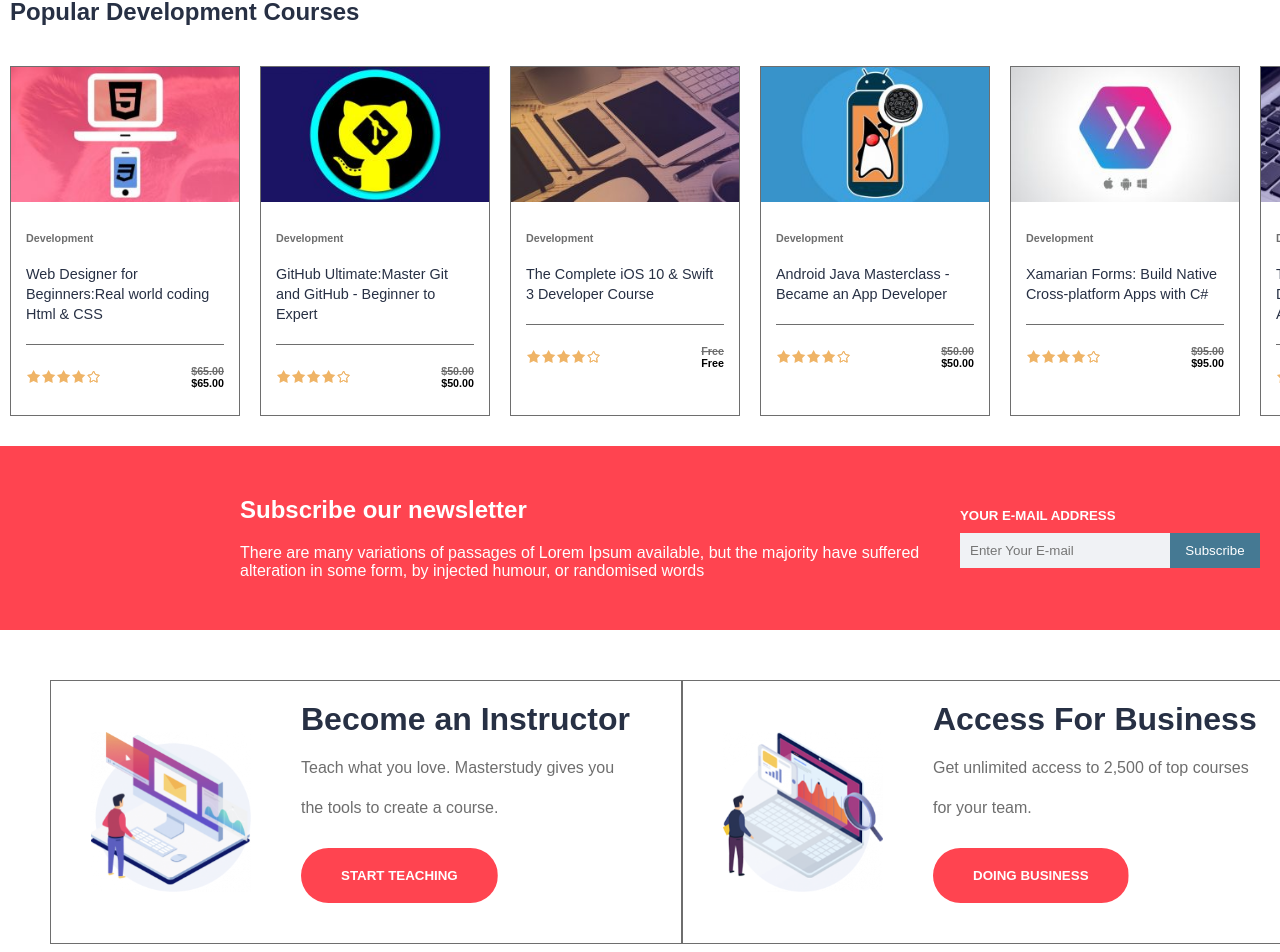
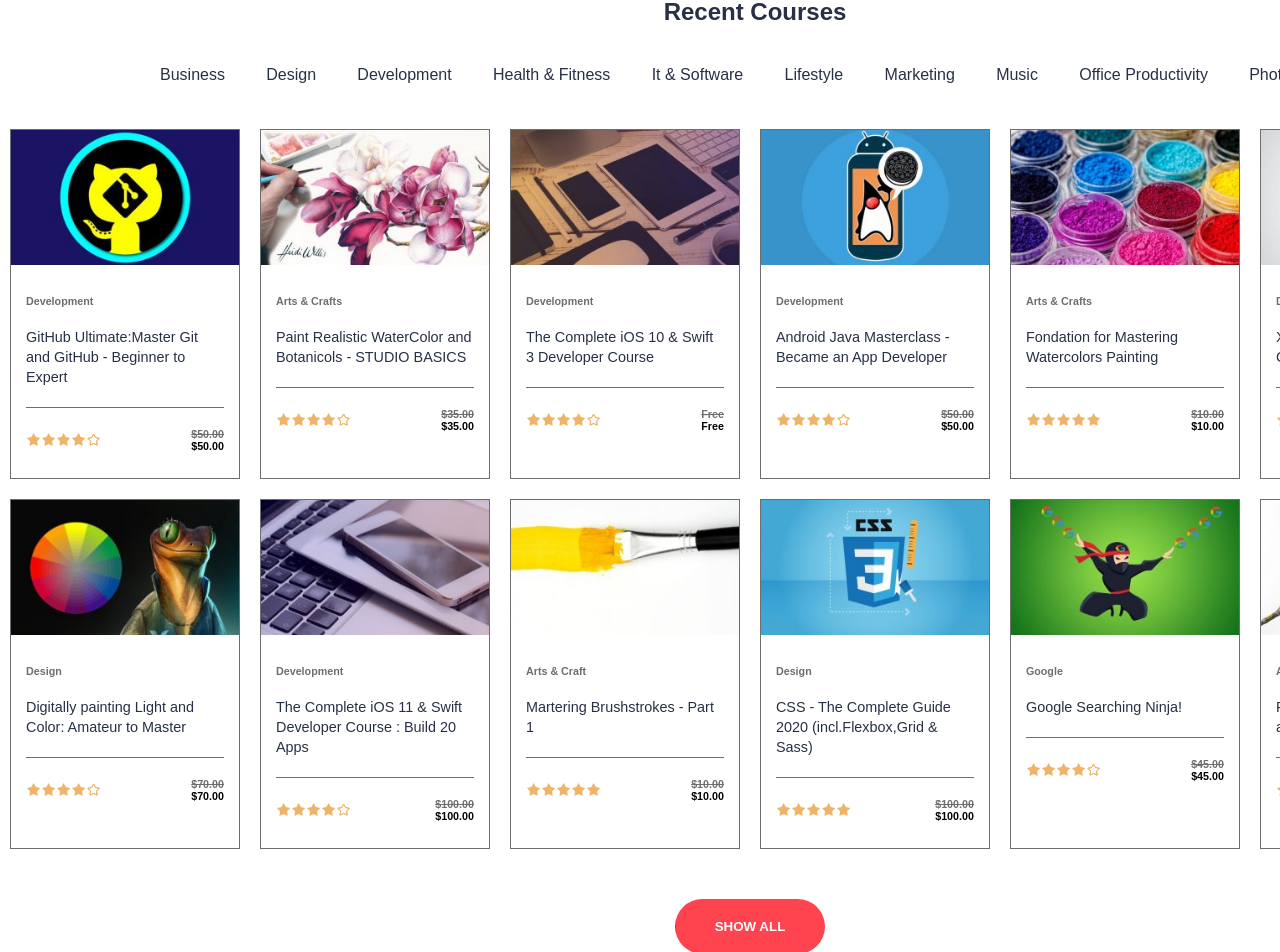
Before and after one commit to Riccardo15Pinto/proj-html-vuejs, a Vue app: page / in a window 1280 px wide. Shown: the part 1570-2522 px from the top of the page. Built offline with nearby package versions, Linux system fonts and the light colour scheme.

Commit message:
add content and set it

```diff
--- a/src/components/sub-components/RecentCourses.vue
+++ b/src/components/sub-components/RecentCourses.vue
@@ -6,13 +6,16 @@
     data() {
         return {
             store,
-            developments: [],
+            recent: [],
         }
     },
     computed: {
-        developmentCourses() {
-            const filter = store.courses.filter(element => element.category === 'Development');
-            return this.developments = filter
+        RecentCourses() {
+
+            this.recent = [...store.courses];
+            const filter = this.recent.splice(4, store.courses.length - 1);
+
+            return filter
         }
     }
 }
@@ -22,11 +25,21 @@
     <section>
         <div class="container">
 
-            <h2>Popular Development Courses</h2>
+            <h2>Recent Courses</h2>
+
+            <nav>
+                <ul>
+                    <li v-for="item in store.categories">
+                        <a href="#">{{ item.name }}</a>
+                    </li>
+                </ul>
+            </nav>
 
             <div class="card-container">
-                <CourseCard v-for="n in developmentCourses" :item="n" :key="n.id" />
+                <CourseCard v-for="n in RecentCourses" :item="n" :key="n.id" />
             </div>
+
+            <button>SHOW ALL</button>
         </div>
     </section>
 </template>
@@ -44,15 +57,71 @@
             color: $blue;
             margin-bottom: 40px;
             margin-left: 10px;
+            text-align: center;
+        }
+
+        nav {
+            width: 1220px;
+            margin: 35px auto;
+
+            ul {
+                display: flex;
+                align-items: center;
+                justify-content: space-between;
+
+                li {
+                    list-style: none;
+
+                    a {
+                        text-decoration: none;
+                        color: $blue;
+                        padding: 10px 20px;
+                        background-color: transparent;
+                        border-radius: 30px;
+
+                        &:hover {
+                            background-color: $blue;
+                            color: $white;
+
+                        }
+
+                        &:focus {
+                            background-color: $blue;
+                            color: $white;
+
+                        }
+                    }
+                }
+            }
         }
 
         .card-container {
             display: flex;
             align-items: center;
+            flex-wrap: wrap;
 
             .card {
-                margin: 0 10px;
+                margin: 10px 10px;
                 flex-basis: calc(100% / 6 - 20px);
+            }
+        }
+
+        button {
+            display: block;
+            margin: 40px auto;
+            padding: 20px 40px;
+            border-radius: 30px;
+            color: white;
+            font-weight: bolder;
+            border: none;
+            background: linear-gradient(to right, $Darkred 50%, $red 50%);
+            background-size: 200% 100%;
+            background-position: right bottom;
+            transition: all .5s ease-out;
+            cursor: pointer;
+
+            &:hover {
+                background-position: left bottom;
             }
         }
     }
```
